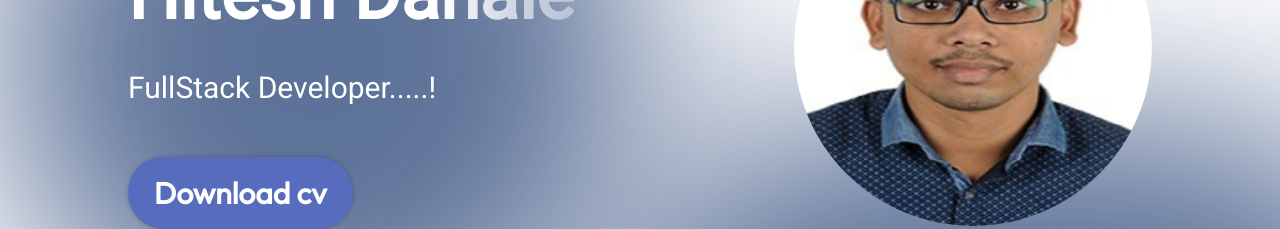
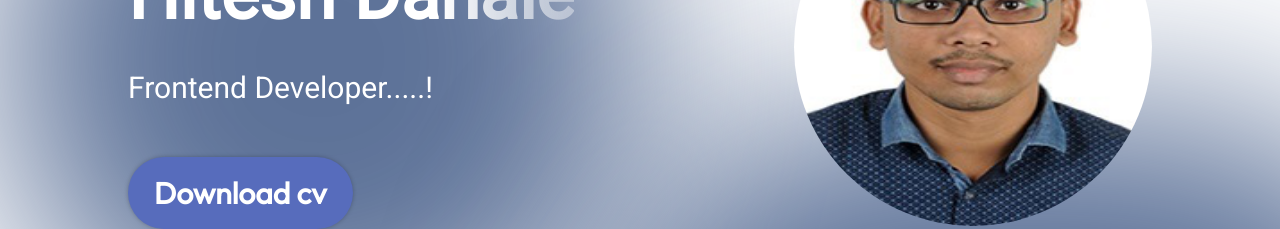
Before and after one commit to Hitesh-93/Personal-Portfolio, a React (Vite) app: page / in a window 1280 px wide. Shown: the part 334-563 px from the top of the page. Built offline with nearby package versions, Linux system fonts and the light colour scheme.

Commit message:
first commit

```diff
--- a/src/components/About/About.jsx
+++ b/src/components/About/About.jsx
@@ -1,7 +1,6 @@
 import React from 'react'
 import styles from './About.module.css'
 import { getImageUrl } from '../../utils'
-// import skills from '../../data/skills.json'
 
 
 
@@ -12,14 +11,13 @@ const About = () => {
             <div className={styles.content}>
                 <img
                     src={getImageUrl("img.webp")}
-                    alt="Me sitting with a laptop"
+                    alt="Developer Image"
                     className={styles.aboutImage}
                 />
                 <ul className={styles.aboutItems}>
                     <li className={styles.aboutItem}>
                         {/* <img src={getImageUrl("indicator.png")} alt="Cursor icon" /> */}
                         <div className={styles.aboutItemText}>
-                            {/* <h3>Frontend Developer</h3> */}
                             <p>
                                 I'm a <q>Frontend Developer</q> having good understanding and knowledge of web technologies
                                 using HTML, CSS, Bootstrap, JavaScript, ReactJs.
@@ -32,31 +30,6 @@ const About = () => {
                     </li>
                 </ul>
             </div>
-
-
-
-
-
-            {/* <section className={styles.skillcontainer} id="skills">
-                <h2 className={styles.skilltitle}>Skills</h2>
-                <div className={styles.skillcontent}>
-                    <div className={styles.skills}>
-                        {skills.map((skill, id) => {
-                            return (
-                                <div key={id} className={styles.skill}>
-                                    <div className={styles.skillImageContainer}>
-                                        <img src={getImageUrl(skill.imageSrc)} alt={skill.title} />
-                                    </div>
-                                    <p>{skill.title}</p>
-                                </div>
-                            );
-                        })}
-                    </div>
-                </div>
-            </section> */}
-
-
-
         </section >
     )
 }
--- a/src/components/Home/Home.jsx
+++ b/src/components/Home/Home.jsx
@@ -11,7 +11,7 @@ const Home = () => {
             <div className={styles.content}>
                 <p className={styles.text}> Hi, I'm</p>
                 <h1 className={styles.title} >Hitesh Dahale</h1>
-                <p className={styles.description}>FullStack Developer.....!</p>
+                <p className={styles.description}>Frontend Developer.....!</p>
                 <a className={styles.contactBtn} href={Resume}>Download cv</a>
             </div>
             <img className={styles.heroImg} src={getImageUrl('photo.png')} alt="MyPhoto" />
--- a/src/components/Home/Home.module.css
+++ b/src/components/Home/Home.module.css
@@ -125,5 +125,4 @@
         font-size: 52px;
         font-weight: 700;
     }
-
 }
```
Also changed, not shown: src/components/About/About.module.css (+0 -81 lines).
